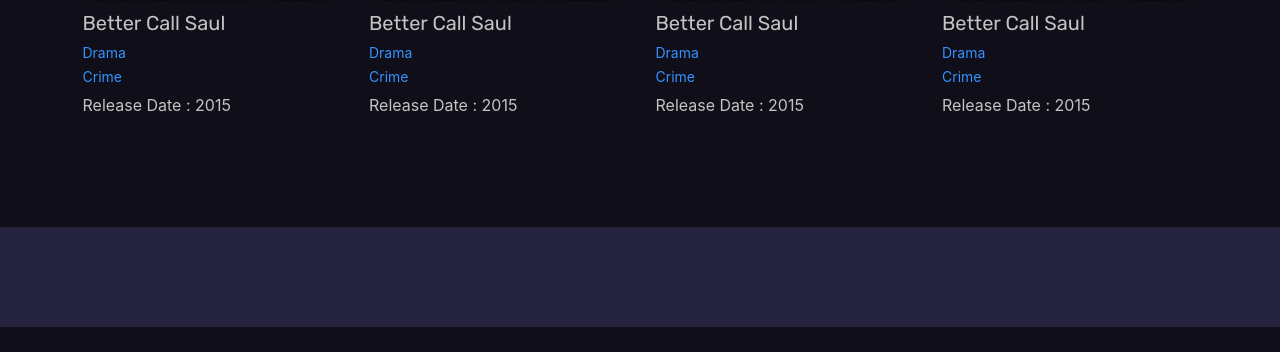
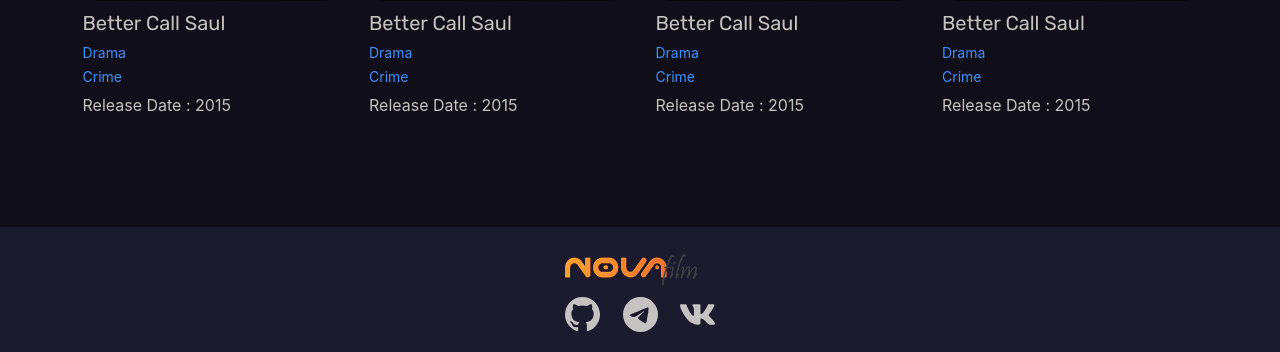
Before and after one commit to MihailGulkin/DjangoCinema, a Django app: page / in a window 1280 px wide. Shown: the part 2682-3034 px from the top of the page. Before the commit the page ends 3009 px from the top, so only its background shows below. Run offline with Django 4.2, Linux system fonts and the light colour scheme; data comes from the database, SQL or seed files in the repository; some libraries are stand-ins or nearby versions; some web fonts are replaced.

Commit message:
12 commit main page end

```diff
--- a/web/static/css/base.css
+++ b/web/static/css/base.css
@@ -110,11 +110,13 @@ section
     justify-content: center;
     align-content: center;
 }
-.navbar-brand  > img
+
+.navbar-brand > img
 {
     width: 125px;
     height: 40px;
 }
+
 .header
 {
     position: fixed;
@@ -189,6 +191,58 @@ section
 /* FOOTER SECTION */
 .footer
 {
-    background-color: rgb(37, 34, 61);
-    height: 100px;
+    /*background-color: rgb(37, 34, 61);*/
+    background-color: rgb(28, 26, 45);
+    height: 125px;
 }
+
+.footer_container
+{
+    display: flex;
+    flex-direction: column;
+    margin-top: 20px;
+    align-items: center;
+}
+.footer_img
+{
+    width: 150px;
+    height: 50px;
+}
+.footer_img > img
+{
+    width: 100%;
+    height: 100%;
+}
+
+.footer_svg
+{
+    fill: #C5C3C1;
+    width: 35px;
+    height: 35px;
+}
+.footer_icons_container
+{
+    width: 150px;
+    display: flex;
+    justify-content: space-between;
+}
+.footer_svg path
+{
+    fill: #C5C3C1;
+}
+
+.bi-github:hover path
+{
+    fill: rgba(227, 14, 14, 0.65) ;
+    transition: .7s;
+}
+.bi-telegram:hover path
+{
+    fill: rgba(42, 170, 236, 0.89);
+    transition: .7s;
+}
+.wk_svg:hover path
+{
+    fill: rgb(43, 92, 189);
+    transition: .7s;
+}
--- a/web/static/css/main.css
+++ b/web/static/css/main.css
@@ -325,14 +325,6 @@
 }
 
 
-@media all and (max-width: 400px)
-{
-    .сard_big .card_cover .card_rating
-    {
-        left: 50%;
-        top: 3%;
-    }
-}
 
 @media all and (max-width: 320px)
 {
@@ -341,6 +333,11 @@
         height: 280px;
 
     }
+    .сard_big .card_cover .card_rating
+    {
+        left: 45%;
+        top: 3%;
+    }
 }
 
 @media (min-width: 320px) and (max-width: 425px)
@@ -348,6 +345,11 @@
     .сard_big .card_cover
     {
         height: 290px;
+    }
+    .сard_big .card_cover .card_rating
+    {
+        left: 55%;
+        top: 3%;
     }
 }
 
--- a/web/static/js/ajax_query_page_list.js
+++ b/web/static/js/ajax_query_page_list.js
@@ -27,7 +27,7 @@ function ajax_start()
                     $('#movie_list_container_card').append(`
                             <div class="col-12 col-md-6 col-xl-4">
                                 <div class="card сard_big">
-                                    <a href="" class="card_cover">
+                                    <a href="movie/${val.slug}/" class="card_cover">
                                         <img class="card_img" src="media/${val.poster}" alt="">
                                         <svg class="card_svg_play" version="1.0" xmlns="http://www.w3.org/2000/svg"
                                              width="512.000000pt" height="512.000000pt"
@@ -110,7 +110,7 @@ function ajax_start()
                                         </span>
                                     </a>
                                     <div class="card_content">
-                                        <h3 class="card_title"><a href="movie/${val.slug}">${val.title}</a></h3>
+                                        <h3 class="card_title"><a href="movie/${val.slug}/">${val.title}</a></h3>
                                         <h5 class="card_content_title_h5">Genres</h5>
                                         <ul class="card_list_big">
                                                     ${generete_html_li(resp.film_genres, val)}
--- a/web/templates/web/base.html
+++ b/web/templates/web/base.html
@@ -6,8 +6,8 @@
 <head>
     <meta charset="UTF-8">
     <meta name="viewport" content="width=device-width, initial-scale=1.0">
-{#    <link rel="icon" type="image/"#}
-{#          href="{% static 'image/LOGO.gif' %}" sizes="32x32"/>#}
+    {#    <link rel="icon" type="image/"#}
+    {#          href="{% static 'image/LOGO.gif' %}" sizes="32x32"/>#}
     <link rel="shortcut icon" type="image/x-icon"
           href="{% static 'image/django.ico' %}"/>
     <link href="https://fonts.googleapis.com/css2?family=Rubik:ital,wght@0,400;0,500;0,600;0,700;1,400;1,500;1,600&display=swap"
@@ -22,7 +22,7 @@
 <header class="header header--fixed">
     <nav class="navbar navbar-expand-md">
         <div class="container">
-{#            <a class="navbar-brand" href="#">Navbar</a>#}
+            {#            <a class="navbar-brand" href="#">Navbar</a>#}
             <a class="navbar-brand" href="#"><img src="{% static 'image/LOGO.gif' %}" alt></a>
             <button class="navbar-toggler custom-toggler" type="button" data-bs-toggle="collapse"
                     data-bs-target="#navbarSupportedContent"
@@ -61,7 +61,29 @@
 <footer class="footer">
     <div class="container">
         <div class="row">
-
+            <div class="col-12 text-center">
+                <div class="footer_container">
+                    <a class="footer_img" href="{% url 'main_page' %}"><img src="{% static 'image/LOGO.gif' %}" alt></a>
+                    <div class="footer_icons_container" >
+                        <a target="_blank" href="https://github.com/BargerKiller/DjangoCinema">
+                            <svg xmlns="http://www.w3.org/2000/svg"
+                                 class="bi bi-github footer_svg" viewBox="0 0 16 16">
+                                <path d="M8 0C3.58 0 0 3.58 0 8c0 3.54 2.29 6.53 5.47 7.59.4.07.55-.17.55-.38 0-.19-.01-.82-.01-1.49-2.01.37-2.53-.49-2.69-.94-.09-.23-.48-.94-.82-1.13-.28-.15-.68-.52-.01-.53.63-.01 1.08.58 1.23.82.72 1.21 1.87.87 2.33.66.07-.52.28-.87.51-1.07-1.78-.2-3.64-.89-3.64-3.95 0-.87.31-1.59.82-2.15-.08-.2-.36-1.02.08-2.12 0 0 .67-.21 2.2.82.64-.18 1.32-.27 2-.27.68 0 1.36.09 2 .27 1.53-1.04 2.2-.82 2.2-.82.44 1.1.16 1.92.08 2.12.51.56.82 1.27.82 2.15 0 3.07-1.87 3.75-3.65 3.95.29.25.54.73.54 1.48 0 1.07-.01 1.93-.01 2.2 0 .21.15.46.55.38A8.012 8.012 0 0 0 16 8c0-4.42-3.58-8-8-8z"/>
+                            </svg>
+                        </a>
+                        <a target="_blank" href="https://telegram.org/">
+                            <svg xmlns="http://www.w3.org/2000/svg"  class="bi bi-telegram footer_svg" viewBox="0 0 16 16">
+  <path d="M16 8A8 8 0 1 1 0 8a8 8 0 0 1 16 0zM8.287 5.906c-.778.324-2.334.994-4.666 2.01-.378.15-.577.298-.595.442-.03.243.275.339.69.47l.175.055c.408.133.958.288 1.243.294.26.006.549-.1.868-.32 2.179-1.471 3.304-2.214 3.374-2.23.05-.012.12-.026.166.016.047.041.042.12.037.141-.03.129-1.227 1.241-1.846 1.817-.193.18-.33.307-.358.336a8.154 8.154 0 0 1-.188.186c-.38.366-.664.64.015 1.088.327.216.589.393.85.571.284.194.568.387.936.629.093.06.183.125.27.187.331.236.63.448.997.414.214-.02.435-.22.547-.82.265-1.417.786-4.486.906-5.751a1.426 1.426 0 0 0-.013-.315.337.337 0 0 0-.114-.217.526.526 0 0 0-.31-.093c-.3.005-.763.166-2.984 1.09z"/>
+</svg>
+                        </a>
+                        <a target="_blank" href="https://vk.com/id170815838">
+                            <svg class="footer_svg wk_svg" enable-background="new 0 0 24 24" height="512" viewBox="0 0 24 24" width="512" xmlns="http://www.w3.org/2000/svg">
+                            <path d="m19.915 13.028c-.388-.49-.277-.708 0-1.146.005-.005 3.208-4.431 3.538-5.932l.002-.001c.164-.547 0-.949-.793-.949h-2.624c-.668 0-.976.345-1.141.731 0 0-1.336 3.198-3.226 5.271-.61.599-.892.791-1.225.791-.164 0-.419-.192-.419-.739v-5.105c0-.656-.187-.949-.74-.949h-4.126c-.419 0-.668.306-.668.591 0 .622.945.765 1.043 2.515v3.797c0 .832-.151.985-.486.985-.892 0-3.057-3.211-4.34-6.886-.259-.713-.512-1.001-1.185-1.001h-2.625c-.749 0-.9.345-.9.731 0 .682.892 4.073 4.148 8.553 2.17 3.058 5.226 4.715 8.006 4.715 1.671 0 1.875-.368 1.875-1.001 0-2.922-.151-3.198.686-3.198.388 0 1.056.192 2.616 1.667 1.783 1.749 2.076 2.532 3.074 2.532h2.624c.748 0 1.127-.368.909-1.094-.499-1.527-3.871-4.668-4.023-4.878z" fill="#4b729f" data-darkreader-inline-fill="" style="--darkreader-inline-fill:#6a8aa5;"></path>
+                        </svg>
+                        </a>
+                    </div>
+                </div>
+            </div>
         </div>
     </div>
 </footer>
--- a/web/templates/web/main.html
+++ b/web/templates/web/main.html
@@ -18,7 +18,7 @@
                     <div class="owl-carousel owl-theme" id="movie_slider">
                         {% for movie in popular_movies %}
                             <div class="card">
-                                <a href="" class="card_cover">
+                                <a href="{% url 'movie_page' movie.slug %}" class="card_cover">
                                     <img class="card_img" src="{{ movie.poster.url }}" alt="">
                                     <svg class="card_svg_play" version="1.0" xmlns="http://www.w3.org/2000/svg"
                                          width="512.000000pt" height="512.000000pt" viewBox="0 0 512.000000 512.000000"
@@ -100,7 +100,7 @@
                                 </span>
                                 </a>
 
-                                <h3 class="card_title"><a href="">{{ movie.title }}</a></h3>
+                                <h3 class="card_title"><a href="{% url 'movie_page' movie.slug %}">{{ movie.title }}</a></h3>
                                 <ul class="card_list">
                                     {% for genre in movie.genre.all %}
                                         <li class="card_list_li"><a href="">{{ genre }}</a></li>
@@ -128,7 +128,7 @@
                         {% for movie in first_page %}
                             <div class="col-12 col-md-6 col-xl-4">
                                 <div class="card сard_big">
-                                    <a href="" class="card_cover">
+                                    <a href="{% url 'movie_page' movie.slug %}" class="card_cover">
                                         <img class="card_img" src="{{ movie.poster.url }}" alt="">
                                         <svg class="card_svg_play" version="1.0" xmlns="http://www.w3.org/2000/svg"
                                              width="512.000000pt" height="512.000000pt"
@@ -283,10 +283,10 @@
                             </li>
                             {% for i in page_range %}
                                 {% if i == 1 %}
-                                    <li class="movie_page_ele"><a tabindex="-1" onclick="this.blur()" class="page_number active_a"
+                                    <li class="movie_page_ele"><a class="page_number active_a"
                                                                   href="{{ i }}">{{ i }}</a></li>
                                 {% else %}
-                                    <li class="movie_page_ele"><a tabindex="-1" onclick="this.blur()" class="page_number" href="{{ i }}">{{ i }}</a></li>
+                                    <li class="movie_page_ele"><a class="page_number" href="{{ i }}">{{ i }}</a></li>
                                 {% endif %}
                             {% endfor %}
                             <li class="movie_page_ele arrow_container_right">
--- /dev/null
+++ b/web/templates/web/serial_page.html
@@ -0,0 +1 @@
+{% extends 'web/base.html' %}
--- a/web/urls.py
+++ b/web/urls.py
@@ -1,7 +1,8 @@
 from django.urls import path, include
-from .views import MainPageView, MoviePageView
+from .views import MainPageView, MoviePageView, SerialPageView
 urlpatterns = [
     path('', MainPageView.as_view(), name='main_page'),
-    path('movie/<slug:slug>', MoviePageView.as_view(), name='movie_page'),
+    path('movie/<slug:slug>/', MoviePageView.as_view(), name='movie_page'),
+    path('serial/<slug:slug>/', SerialPageView.as_view(), name='serial_page'),
 
 ]
--- a/web/views.py
+++ b/web/views.py
@@ -51,7 +51,7 @@ class MoviePageView(View):
 
 
 class SerialPageView(View):
-    template = 'web/movie_page.html'
+    template = 'web/serial_page.html'
 
     def get(self, request, slug):
         return render(request, self.template)
```
Also changed, not shown: web/static/image/star.svg (deleted).
